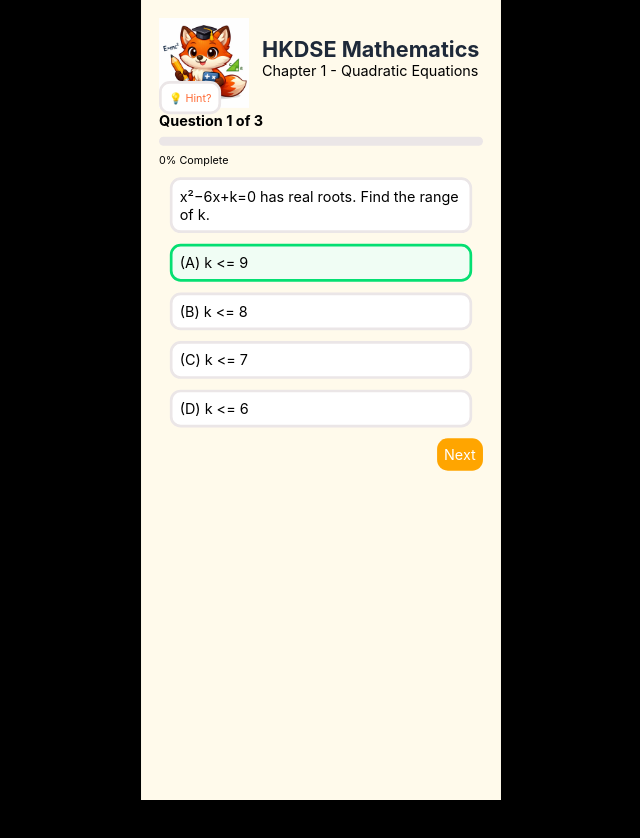
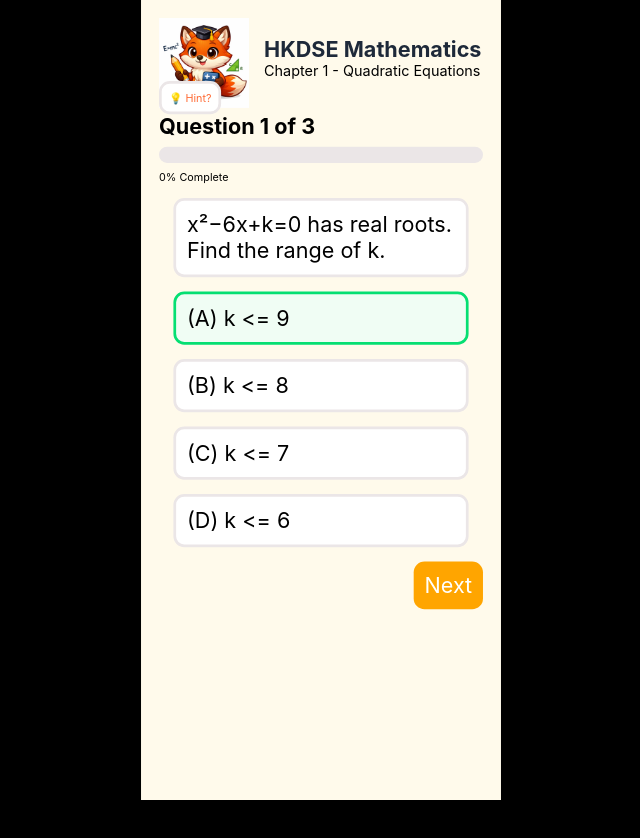
Before and after one commit to leonyipa/dse, a plain HTML site: page index.html in a window 1280 px wide. Both pictures are taken after a click on the element "(A) k <= 9". Shown: the whole page, without its empty margins (319-959 px from the left). Drawn offline with Linux system fonts and the light colour scheme.

Commit message:
Add files via upload

```diff
--- a/index.html
+++ b/index.html
@@ -22,11 +22,11 @@
 	transform-origin: top;
 }
 .question{
-	margin:12px;padding:8px;background-color:#fff;border-radius:12px;border: 3px solid #ebe6e7;
+	margin:16px;padding:12px;background-color:#fff;border-radius:12px;border: 3px solid #ebe6e7;
 }
 
 .bubble {
-	margin:12px;padding:8px;background-color:#fff;border-radius:12px;border: 3px solid #ebe6e7;
+	margin:16px;padding:12px;background-color:#fff;border-radius:12px;border: 3px solid #ebe6e7;
 }
 
 .bubble:hover {
@@ -55,7 +55,7 @@
 .progressbar>div {
   background-color: orange;
   width: 0%;
-  height: 10px;
+  height: 18px;
   border-radius: 10px;
 }
 
@@ -75,7 +75,7 @@
 }
 
 .next {
-	float:right;padding:8px;background-color:orange;border-radius:12px;color:#fff;cursor:pointer;display:none;
+	float:right;padding:12px;background-color:orange;border-radius:12px;color:#fff;cursor:pointer;display:none;
 }
 
 .next:Hover {
@@ -86,6 +86,7 @@ html,body{
 	font-family: Poppins,-apple-system,BlinkMacSystemFont,Segoe UI,sans-serif;
 	margin:0;padding:0;
 	background-color:#000;
+	font-size:24px;
 }
 html{overflow:hidden;}
 </style>
```
